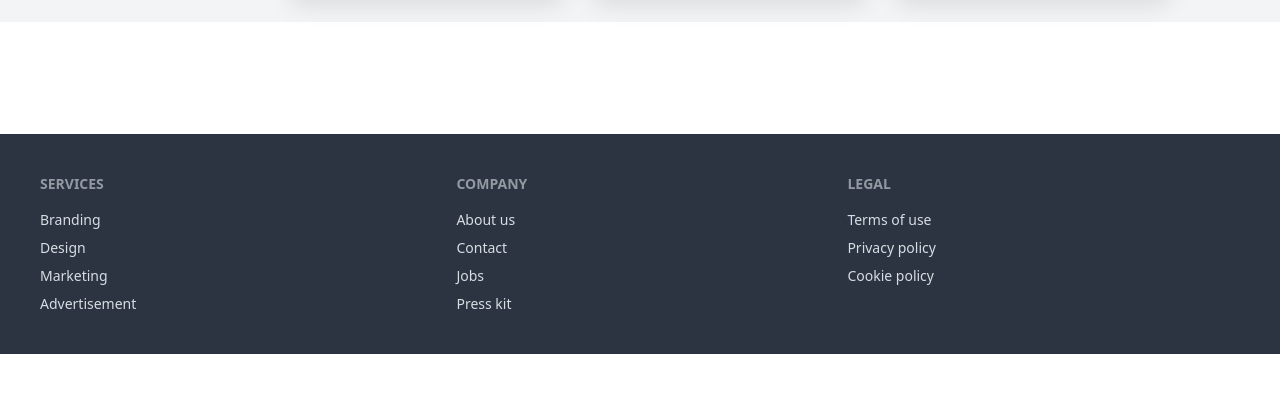
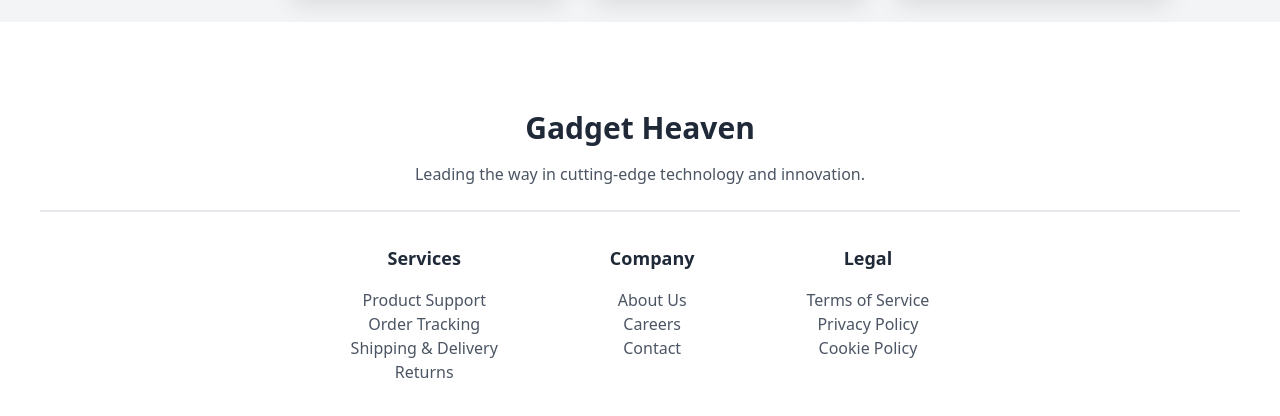
Before and after one commit to programming-hero-web-course-4/b10a8-gadget-heaven-Shaon007, a React (Vite) app: page / in a window 1280 px wide. Shown: the part 2883-3299 px from the top of the page. Before the commit the page ends 3237 px from the top, so only its background shows below. Built offline with nearby package versions, Linux system fonts and the light colour scheme.

Commit message:
details section done

```diff
--- a/package.json
+++ b/package.json
@@ -18,6 +18,7 @@
     "match-sorter": "^7.0.0",
     "react": "^18.3.1",
     "react-dom": "^18.3.1",
+    "react-rating-stars-component": "^2.2.0",
     "react-router-dom": "^6.27.0",
     "react-toastify": "^10.0.6",
     "sort-by": "^1.2.0"
--- a/src/components/Footer/Footer.jsx
+++ b/src/components/Footer/Footer.jsx
@@ -1,26 +1,30 @@
 const Footer = () => {
   return (
-    <div className="">
-      <footer className="footer bg-neutral text-neutral-content p-10 ">
+    <div className="bg-white text-center p-10 ">
+      {/* Title and Description */}
+      <h2 className="text-3xl font-bold mb-4">Gadget Heaven</h2>
+      <p className="text-gray-600 mb-8 border-b-2 pb-6">Leading the way in cutting-edge technology and innovation.</p>
+
+      {/* Footer Links */}
+      <footer className="flex justify-center space-x-28 mt-4">
         <nav>
-          <h6 className="footer-title">Services</h6>
-          <a className="link link-hover">Branding</a>
-          <a className="link link-hover">Design</a>
-          <a className="link link-hover">Marketing</a>
-          <a className="link link-hover">Advertisement</a>
+          <h6 className="font-bold text-lg mb-4">Services</h6>
+          <a href="#" className="block text-gray-600 hover:text-gray-900">Product Support</a>
+          <a href="#" className="block text-gray-600 hover:text-gray-900">Order Tracking</a>
+          <a href="#" className="block text-gray-600 hover:text-gray-900">Shipping & Delivery</a>
+          <a href="#" className="block text-gray-600 hover:text-gray-900">Returns</a>
         </nav>
         <nav>
-          <h6 className="footer-title">Company</h6>
-          <a className="link link-hover">About us</a>
-          <a className="link link-hover">Contact</a>
-          <a className="link link-hover">Jobs</a>
-          <a className="link link-hover">Press kit</a>
+          <h6 className="font-bold text-lg mb-4">Company</h6>
+          <a href="#" className="block text-gray-600 hover:text-gray-900">About Us</a>
+          <a href="#" className="block text-gray-600 hover:text-gray-900">Careers</a>
+          <a href="#" className="block text-gray-600 hover:text-gray-900">Contact</a>
         </nav>
         <nav>
-          <h6 className="footer-title">Legal</h6>
-          <a className="link link-hover">Terms of use</a>
-          <a className="link link-hover">Privacy policy</a>
-          <a className="link link-hover">Cookie policy</a>
+          <h6 className="font-bold text-lg mb-4">Legal</h6>
+          <a href="#" className="block text-gray-600 hover:text-gray-900">Terms of Service</a>
+          <a href="#" className="block text-gray-600 hover:text-gray-900">Privacy Policy</a>
+          <a href="#" className="block text-gray-600 hover:text-gray-900">Cookie Policy</a>
         </nav>
       </footer>
     </div>
--- /dev/null
+++ b/src/components/Gadget/Details.jsx
@@ -0,0 +1,94 @@
+import { useParams } from 'react-router-dom';
+import { useEffect, useState } from 'react';
+import ReactStars from "react-rating-stars-component";
+
+const Detail = () => {
+  const { product_id } = useParams();
+  const [product, setProduct] = useState(null);
+  const [rating, setRating] = useState(0); // State for dynamic rating
+
+  const ratingChanged = (newRating) => {
+    setRating(newRating); // Update the rating state when user changes it
+  };
+
+  useEffect(() => {
+    fetch('/products.json')
+      .then(res => res.json())
+      .then(data => {
+        const foundProduct = data.find(item => item.product_id.toString() === product_id);
+        if (foundProduct) {
+          setProduct(foundProduct);
+          setRating(foundProduct.rating || 0); // Initialize rating from product data if available
+        }
+      });
+  }, [product_id]);
+
+  if (!product) return <p>Loading...</p>;
+
+  return (
+    <div className="relative w-full flex flex-col items-center h-[880px] bg-gray-200">
+      <div className="pt-5 mb-64 bg-[#9538E2] w-full mt-2 h-[463px] relative z-10 flex flex-col items-center text-center">
+        <h1 className="mb-5 text-2xl md:text-5xl font-bold text-white">
+          Product Details
+        </h1>
+        <p className="mb-5 text-lg md:text-xl text-white w-3/4">
+          Explore the latest gadgets that will take your experience to the next level. From smart devices to the coolest accessories, we have it all!
+        </p>
+      </div>
+
+      {/* Details Card */}
+      <div className="flex gap-8 p-8 bg-white absolute top-[200px] z-10 w-[1170px] h-[480px] rounded-2xl">
+        {/* Product Image Section */}
+        <div>
+          <img className="w-[424px] h-[420px] object-contain rounded-lg" src={product.product_image} alt="Product" />
+        </div>
+
+        {/* Product Details Section */}
+        <div className="flex flex-col space-y-1">
+          <div>
+            <h2 className="text-2xl font-bold mb-2">{product.product_title}</h2>
+            <h3 className="text-xl text-gray-700 mb-2">Price: ${product.price}</h3>
+            <button className="border-2 border-green-700 rounded-full bg-green-100 text-green-700 px-6 py-1 mb-2">In Stock</button>
+            <p className="text-gray-600 mb-4">{product.description}</p>
+
+            <h4 className="text-lg font-semibold mb-1">Specifications:</h4>
+            <ol className="list-decimal pl-5 space-y-1 text-gray-700">
+              {product.specification.map((item, index) => (
+                <li key={index}>{item}</li>
+              ))}
+            </ol>
+          </div>
+
+          {/* Rating Section */}
+          <div className="flex items-center">
+            <h2 className="text-lg font-semibold mr-2">Rating:</h2>
+            <ReactStars
+              count={5}
+              value={rating} // Use state rating value
+              size={24}
+              isHalf={true}
+              onChange={ratingChanged}
+              emptyIcon={<i className="far fa-star"></i>}
+              halfIcon={<i className="fa fa-star-half-alt"></i>}
+              filledIcon={<i className="fa fa-star"></i>}
+              activeColor="#ffd700"
+            />
+            <button className="ml-2 text-gray-700 font-semibold p-1 px-2 bg-gray-300 rounded-2xl">{rating}</button>
+          </div>
+
+          {/* Action Buttons */}
+          <div className="flex gap-4">
+            <button className=" rounded-full bg-violet-500 text-white px-4 py-2 flex items-center">
+              Add To Cart <i className="fa-solid fa-cart-shopping ml-2"></i>
+            </button>
+            <button className="bg-white border rounded-full border-gray-400 text-gray-700 p-2 h-10 w-10 ">
+              <i className="fa-regular fa-heart"></i>
+            </button>
+          </div>
+        </div>
+      </div>
+    </div>
+  );
+};
+
+export default Detail;
--- a/src/components/Gadget/Gadget.jsx
+++ b/src/components/Gadget/Gadget.jsx
@@ -1,8 +1,8 @@
-import { useNavigate } from "react-router-dom";
+import { Link } from "react-router-dom";
 
 const Gadget = ({ gadget }) => {
   const { product_id, product_title, product_image, price } = gadget;
-  const navigate = useNavigate();
+  // const navigate = useNavigate();
 
   return (
     <div className="w-[322px] flex flex-grow">
@@ -18,12 +18,12 @@ const Gadget = ({ gadget }) => {
           <h2 className="card-title">{product_title}</h2>
           <p>Price: ${price}</p>
           <div className="card-actions">
-            <button
-              onClick={() => navigate(`/products/${product_id}`)}
+            <Link
+              to={`/product/${product_id}`}
               className="btn px-8 rounded-full bg-white border-2 border-violet-400"
             >
               View Details
-            </button>
+            </Link>
           </div>
         </div>
       </div>
--- a/src/components/Gadgets/Gadgets.jsx
+++ b/src/components/Gadgets/Gadgets.jsx
@@ -4,7 +4,7 @@ import { useNavigate } from "react-router-dom";
 
 const Gadgets = () => {
   const [gadgets, setGadgets] = useState([]);
-  const [categories, setCategories] = useState(['All', 'Smartwatch']); // Include 'Smartwatch' directly
+  const [categories, setCategories] = useState(['All', 'Smartwatch']);
   const [selectedCategory, setSelectedCategory] = useState('All');
   const navigate = useNavigate();
 
@@ -13,9 +13,8 @@ const Gadgets = () => {
       .then(res => res.json())
       .then(data => {
         setGadgets(data);
-        // Add other categories dynamically based on the data if needed
         const uniqueCategories = [...new Set(data.map(gadget => gadget.category))];
-        setCategories(prev => [...new Set([...prev, ...uniqueCategories])]); // Combine with the initial categories
+        setCategories(prev => [...new Set([...prev, ...uniqueCategories])]);
       });
   }, []);
 
@@ -32,9 +31,9 @@ const Gadgets = () => {
               className={`py-3 bg-gray-200 rounded-full px-8 ${category === selectedCategory ? 'bg-purple-500 text-white' : ''}`}
               onClick={() => {
                 if (category === 'Smartwatch') {
-                  navigate('/empty'); // Navigate to the Empty component for Smartwatch
+                  navigate('/empty');
                 } else {
-                  setSelectedCategory(category); // Set selected category for other gadgets
+                  setSelectedCategory(category);
                 }
               }}
             >
--- a/src/components/HomePage/Homepage.jsx
+++ b/src/components/HomePage/Homepage.jsx
@@ -4,7 +4,7 @@ import Gadgets from '../Gadgets/Gadgets';
 
 const Homepage = () => {
   return (
-    <div className="flex flex-col items-center mb-28 bg-gray-100 max-w-[1440px] mx-auto">
+    <div className="flex flex-col items-center mb-12 bg-gray-100 max-w-[1440px] mx-auto">
       {/* Banner */}
       <Banner />
 
--- a/src/components/Navbar/Navbar.jsx
+++ b/src/components/Navbar/Navbar.jsx
@@ -39,11 +39,11 @@ const Navbar = () => {
       </div>
       <div tabIndex={0} role="button" className="navbar-end  ">
         <div className="indicator ">
-          <button className="rounded-full btn-ghost h-10 p-2 border-2 border-gray-300 "><i class="fa-solid fa-cart-shopping fa-lg "></i></button>
+          <button className="rounded-full btn-ghost h-10 p-2 border-2 border-gray-300 "><i className="fa-solid fa-cart-shopping fa-lg "></i></button>
           <span className=" indicator-item">8</span>
         </div>
         <div className="ml-4 indicator">
-          <button className=" btn-ghost rounded-full p-1 w-10 h-10 border-2 border-gray-300"><i class="fa-regular fa-heart fa-lg "></i></button>
+          <button className=" btn-ghost rounded-full p-1 w-10 h-10 border-2 border-gray-300"><i className="fa-regular fa-heart fa-lg "></i></button>
           <span className=" indicator-item">8</span>
         </div>
       </div>
--- a/src/components/ProductDetail/ProductDetail.jsx
+++ /dev/null
@@ -1,29 +0,0 @@
-import { useParams } from 'react-router-dom';
-import { useEffect, useState } from 'react';
-
-const ProductDetail = () => {
-  const { product_id } = useParams();
-  const [product, setProduct] = useState(null);
-
-  useEffect(() => {
-    fetch('./products.json')
-      .then(res => res.json())
-      .then(data => {
-        const foundProduct = data.find(item => item.product_id.toString() === product_id);
-        setProduct(foundProduct);
-      });
-  }, [product_id]);
-
-  if (!product) return <p>Loading...</p>;
-
-  return (
-    <div className="p-8">
-      <h1 className="text-2xl font-bold">{product.product_title}</h1>
-      <img src={product.product_image} alt={product.product_title} />
-      <p>Price: ${product.price}</p>
-      <p>{product.description}</p>
-    </div>
-  );
-};
-
-export default ProductDetail;
--- a/src/main.jsx
+++ b/src/main.jsx
@@ -10,7 +10,7 @@ import Roots from './components/Roots/Roots';
 import ErrorPage from './components/ErrorPage/ErrorPage';
 import Homepage from './components/HomePage/Homepage';
 import Empty from './components/Empty';
-import ProductDetail from './components/ProductDetail/ProductDetail';
+import Details from './components/Gadget/Details';
 
 const router = createBrowserRouter([
   {
@@ -23,8 +23,8 @@ const router = createBrowserRouter([
         element: <Homepage />,
       },
       {
-        path: "products/:product_id",
-        element: <ProductDetail />,
+        path: "/product/:product_id",
+        element: <Details />
       },
       {
         path: "empty",
```
Also changed, not shown: public/demoData.json (added, +37 -0 lines), 1 other file (tests, documents, lock files or other folders).
